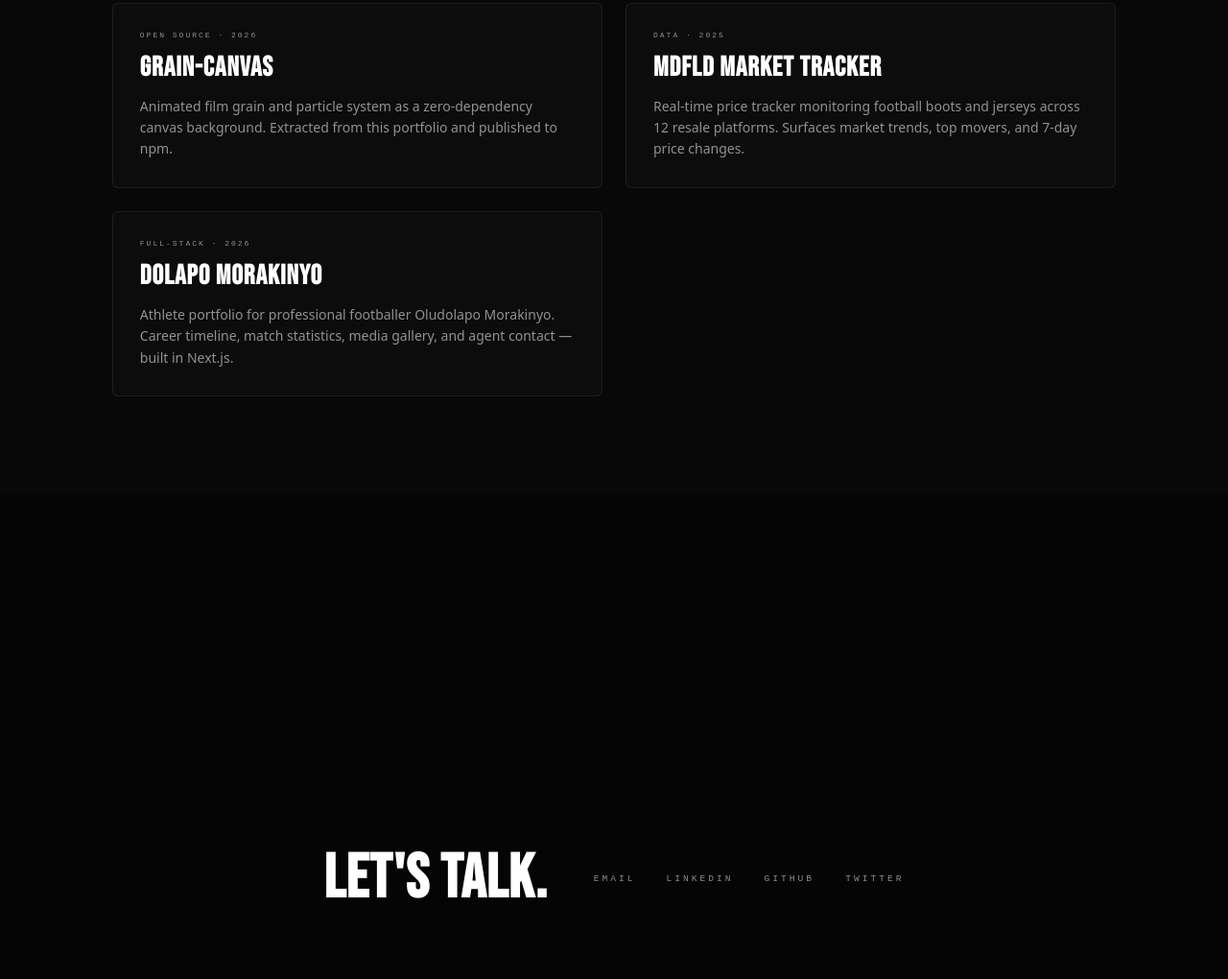
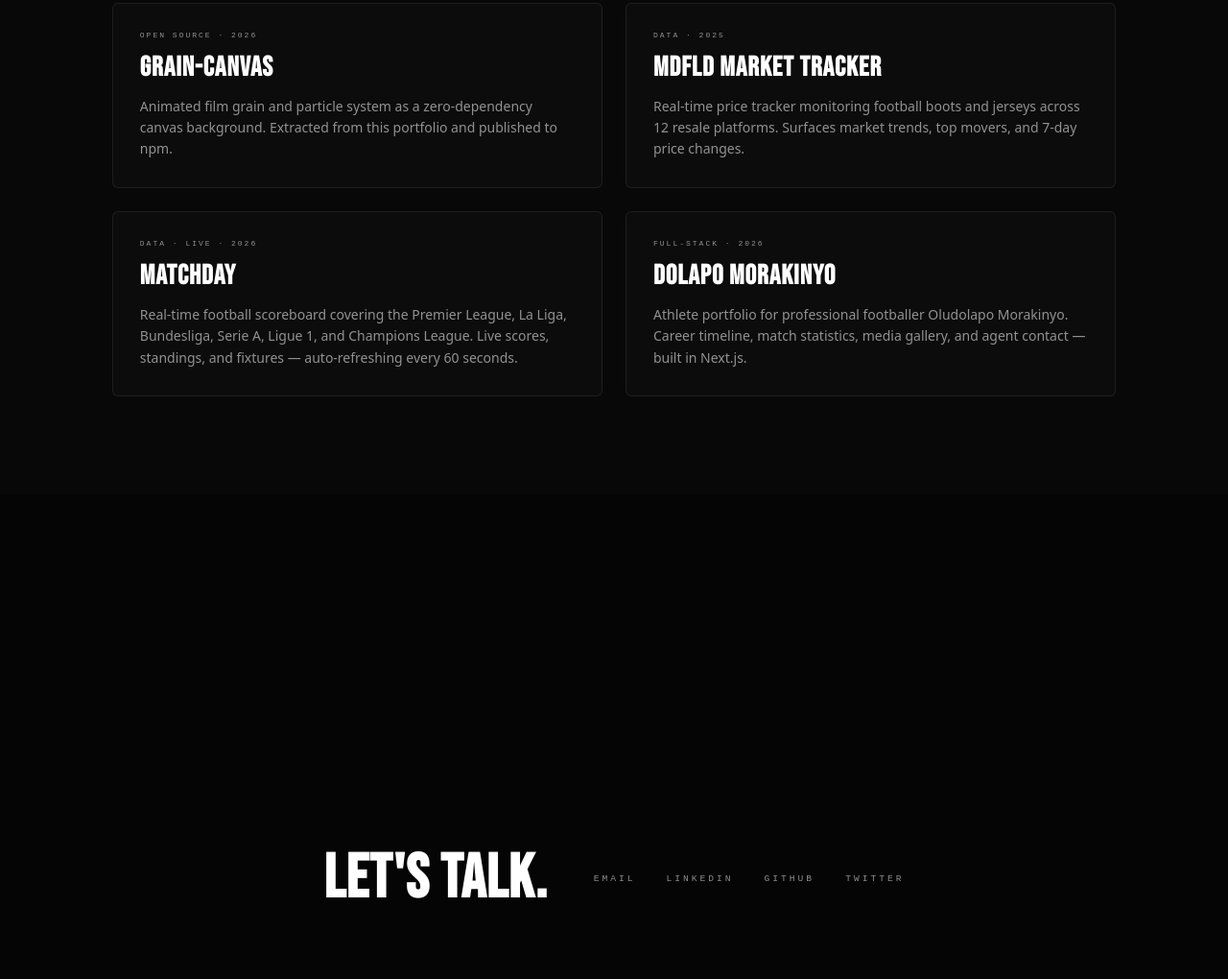
Before and after one commit to ayo0la/portfolio, a website built with Vite: page index.html in a window 1280 px wide. Shown: the part 2776-3796 px from the top of the page at 96% size. Built offline with nearby package versions, Linux system fonts and the light colour scheme; some packages are replaced by stand-ins of ours; animation ran at ten frames a second.

Commit message:
feat: add Matchday scoreboard to portfolio

```diff
--- a/index.html
+++ b/index.html
@@ -99,6 +99,12 @@
           <p class="proj-desc">Real-time price tracker monitoring football boots and jerseys across 12 resale platforms. Surfaces market trends, top movers, and 7-day price changes.</p>
           <span class="proj-arrow">→</span>
         </a>
+        <a class="project-card" href="https://matchday-sooty.vercel.app" target="_blank" rel="noopener">
+          <span class="proj-tag">DATA · LIVE · 2026</span>
+          <h3 class="proj-name">Matchday</h3>
+          <p class="proj-desc">Real-time football scoreboard covering the Premier League, La Liga, Bundesliga, Serie A, Ligue 1, and Champions League. Live scores, standings, and fixtures — auto-refreshing every 60 seconds.</p>
+          <span class="proj-arrow">→</span>
+        </a>
         <a class="project-card" href="https://dolapo-portfolio-tau.vercel.app" target="_blank" rel="noopener">
           <span class="proj-tag">FULL-STACK · 2026</span>
           <h3 class="proj-name">Dolapo Morakinyo</h3>
```
